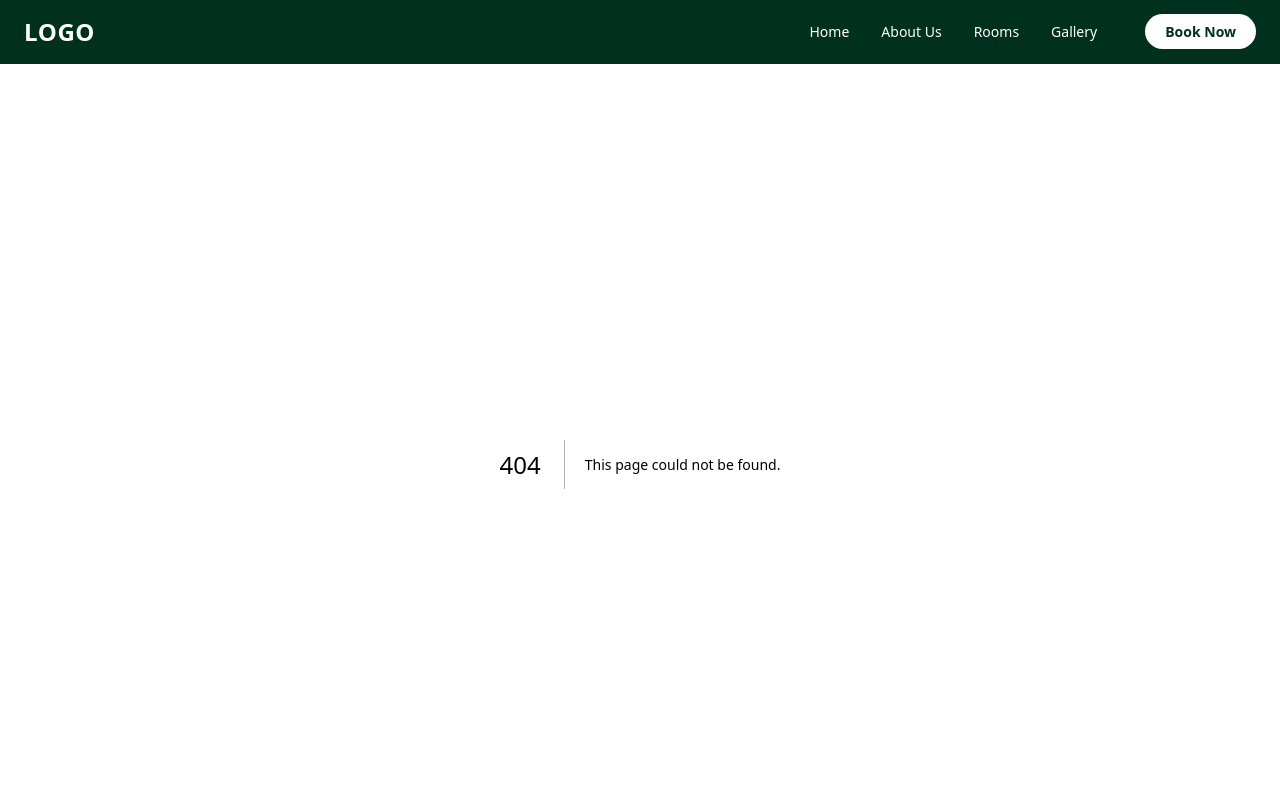
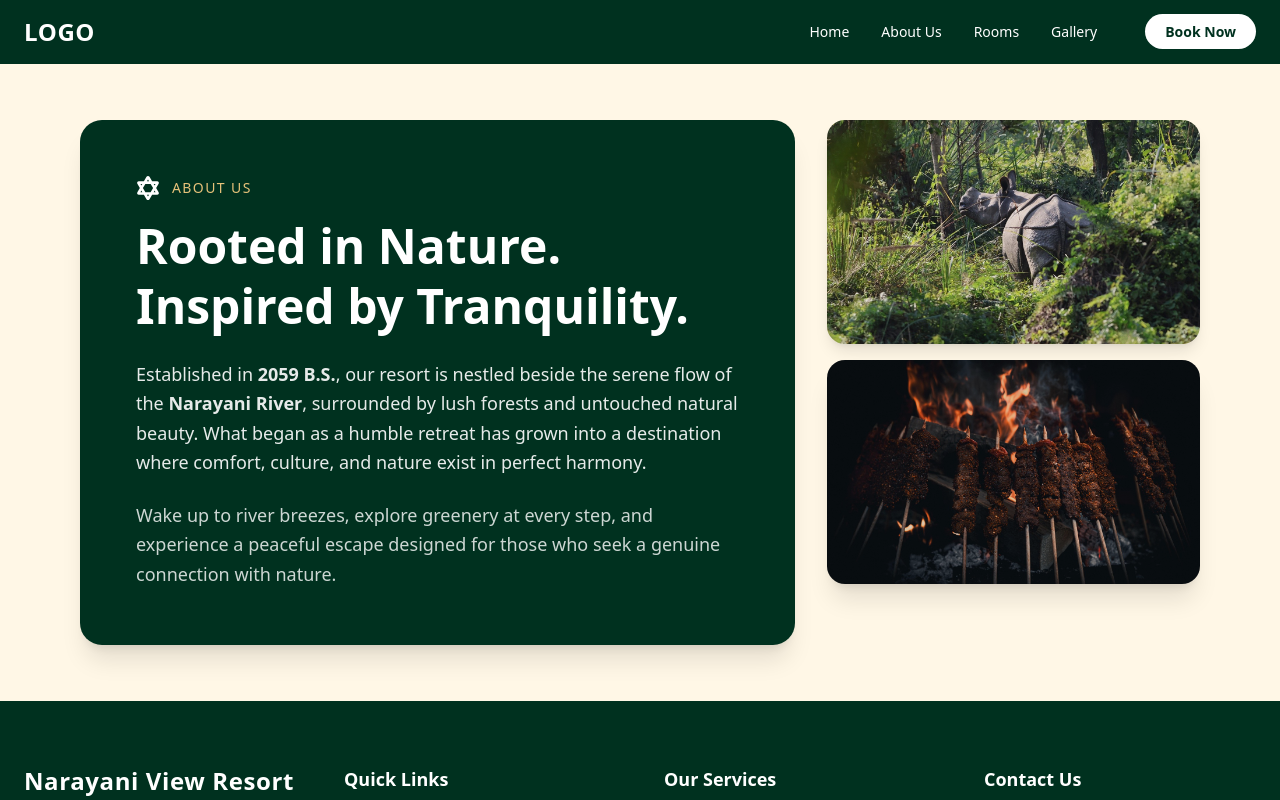
Before and after one commit to kaushalNeupane10/nvr, a Next.js app in the folder frontend/: page /about in a window 1280 px wide. Before the commit this address had no page. Shown: the top 800 px of the page. Built offline with nearby package versions, Linux system fonts and the light colour scheme.

Commit message:
integrated abouts us hero section design and add motion-framer animation

```diff
--- /dev/null
+++ b/frontend/app/about/page.jsx
@@ -0,0 +1,10 @@
+import React from 'react'
+import AboutUsHero from "@/components/AboutUsHero";
+
+export default function page() {
+  return (
+    <>
+    <AboutUsHero/>
+    </>
+  )
+}
--- /dev/null
+++ b/frontend/app/gallery/page.jsx
@@ -0,0 +1,9 @@
+import React from 'react'
+
+export default function page() {
+  return (
+    <div>
+      <h1>hello</h1>
+    </div>
+  )
+}
--- a/frontend/app/page.jsx
+++ b/frontend/app/page.jsx
@@ -3,7 +3,6 @@ import BookRoom from "@/components/BookRoom";
 import Experience from "@/components/Experience";
 import Testimonials from "@/components/Testimonials";
 import Reservation from "@/components/Reservation";
-import Footer from "@/components/Footer";
 export default function page() {
   return (
     <>
--- /dev/null
+++ b/frontend/components/AboutUsHero.jsx
@@ -0,0 +1,93 @@
+"use client";
+
+import Image from "next/image";
+import { FaStarOfDavid } from "react-icons/fa";
+import { motion } from "framer-motion";
+
+export default function AboutUsHeroCompact() {
+  return (
+    <section className="w-full px-4 md:px-10 lg:px-20 py-14 bg-[#FFF7E6]">
+      <div className="flex flex-col lg:flex-row items-start gap-8 max-w-6xl mx-auto">
+
+        {/* left about us description */}
+        <motion.div
+          initial={{ x: -50, opacity: 0 }}
+          whileInView={{ x: 0, opacity: 1 }}
+          viewport={{ once: true }}
+          transition={{ duration: 0.8 }}
+          className="flex-1 flex flex-col justify-center bg-[#00311F] text-white rounded-3xl px-8 md:px-14 py-14 shadow-xl"
+        >
+          <div className="flex items-center gap-3 mb-4">
+            <FaStarOfDavid className="text-white text-2xl" />
+            <span className="text-sm uppercase tracking-widest text-[#E6C27A]">
+              About Us
+            </span>
+          </div>
+
+          <h2 className="text-3xl md:text-4xl lg:text-5xl font-semibold leading-tight mb-6">
+            Rooted in Nature. <br className="hidden md:block" />
+            Inspired by Tranquility.
+          </h2>
+
+          <p className="text-white/90 text-base md:text-lg leading-relaxed mb-6">
+            Established in <strong>2059 B.S.</strong>, our resort is nestled
+            beside the serene flow of the <strong>Narayani River</strong>,
+            surrounded by lush forests and untouched natural beauty. What began
+            as a humble retreat has grown into a destination where comfort,
+            culture, and nature exist in perfect harmony.
+          </p>
+
+          <p className="text-white/80 text-base md:text-lg leading-relaxed">
+            Wake up to river breezes, explore greenery at every step, and
+            experience a peaceful escape designed for those who seek a genuine
+            connection with nature.
+          </p>
+        </motion.div>
+
+        {/* right side images */}
+        <div className="relative w-full lg:w-1/3 grid grid-rows-2 gap-4">
+
+          {/* top img animation from top*/}
+          <motion.div
+            initial={{ y: -40, opacity: 0 }}
+            whileInView={{ y: 0, opacity: 1 }}
+            viewport={{ once: true }}
+            transition={{ duration: 0.8 }}
+            className="relative h-40 md:h-56 rounded-2xl overflow-hidden shadow-lg"
+          >
+            <Image
+              src="/images/experience/safari.jpg"
+              alt="Nature experience at the resort"
+              fill
+              priority={true}
+              sizes="(max-width: 768px) 100vw, (max-width: 1024px) 50vw, 33vw"
+              className="object-cover transition-transform duration-500 hover:scale-105"
+            />
+            <div className="absolute inset-0 bg-black/10" />
+          </motion.div>
+
+          {/* bottom img animation */}
+          <motion.div
+            initial={{ y: 40, opacity: 0 }}
+            whileInView={{ y: 0, opacity: 1 }}
+            viewport={{ once: true }}
+            transition={{ duration: 0.8 }}
+            className="relative h-40 md:h-56 rounded-2xl overflow-hidden shadow-xl"
+          >
+            <Image
+              src="/images/experience/bbq.jpg"
+              alt="Relaxing by the Narayani River"
+              fill
+              priority={true}
+              sizes="(max-width: 768px) 100vw, (max-width: 1024px) 50vw, 33vw"
+              className="object-cover transition-transform duration-500 hover:scale-105"
+            />
+            <div className="absolute inset-0 bg-black/10" />
+          </motion.div>
+
+        </div>
+
+      </div>
+    </section>
+  );
+}
--- a/frontend/next.config.js
+++ b/frontend/next.config.js
@@ -2,7 +2,12 @@
 const nextConfig = {
   reactStrictMode: true,
   images: {
-    domains: ["cdn.pixabay.com"],
+     remotePatterns: [
+      {
+        protocol: "https",
+        hostname: "images.pixabay.com",
+      },
+    ],
   },
 };
 
--- a/frontend/package.json
+++ b/frontend/package.json
@@ -15,9 +15,9 @@
     "clsx": "^2.1.1",
     "framer-motion": "^12.23.26",
     "lucide-react": "^0.562.0",
-    "next": "16.1.0",
-    "react": "19.2.3",
-    "react-dom": "19.2.3",
+    "next": "^16.1.1",
+    "react": "^19.2.3",
+    "react-dom": "^19.2.3",
     "react-icons": "^5.5.0",
     "react-slick": "^0.31.0",
     "slick-carousel": "^1.8.1",
```
Also changed, not shown: 1 other file (tests, documents, lock files or other folders).
